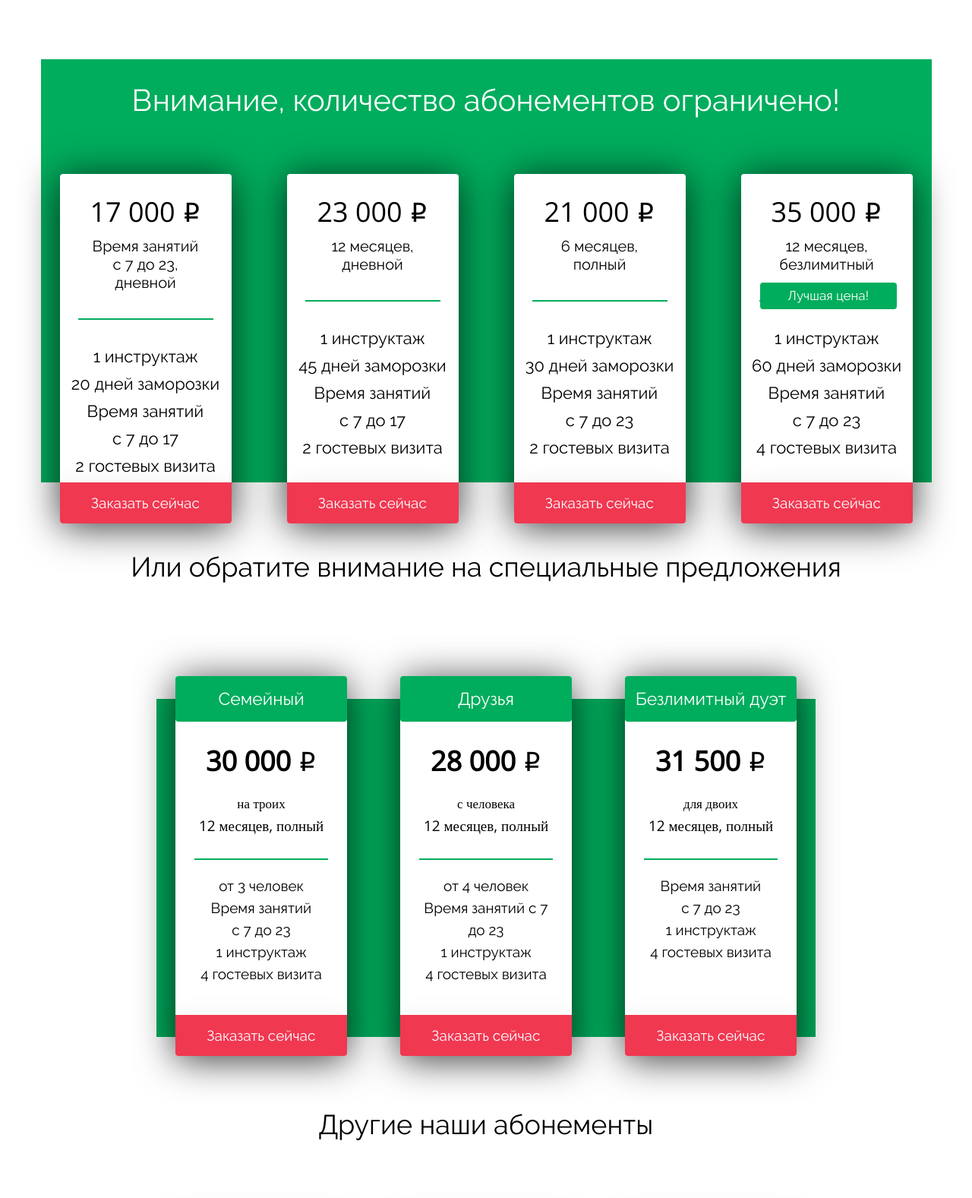
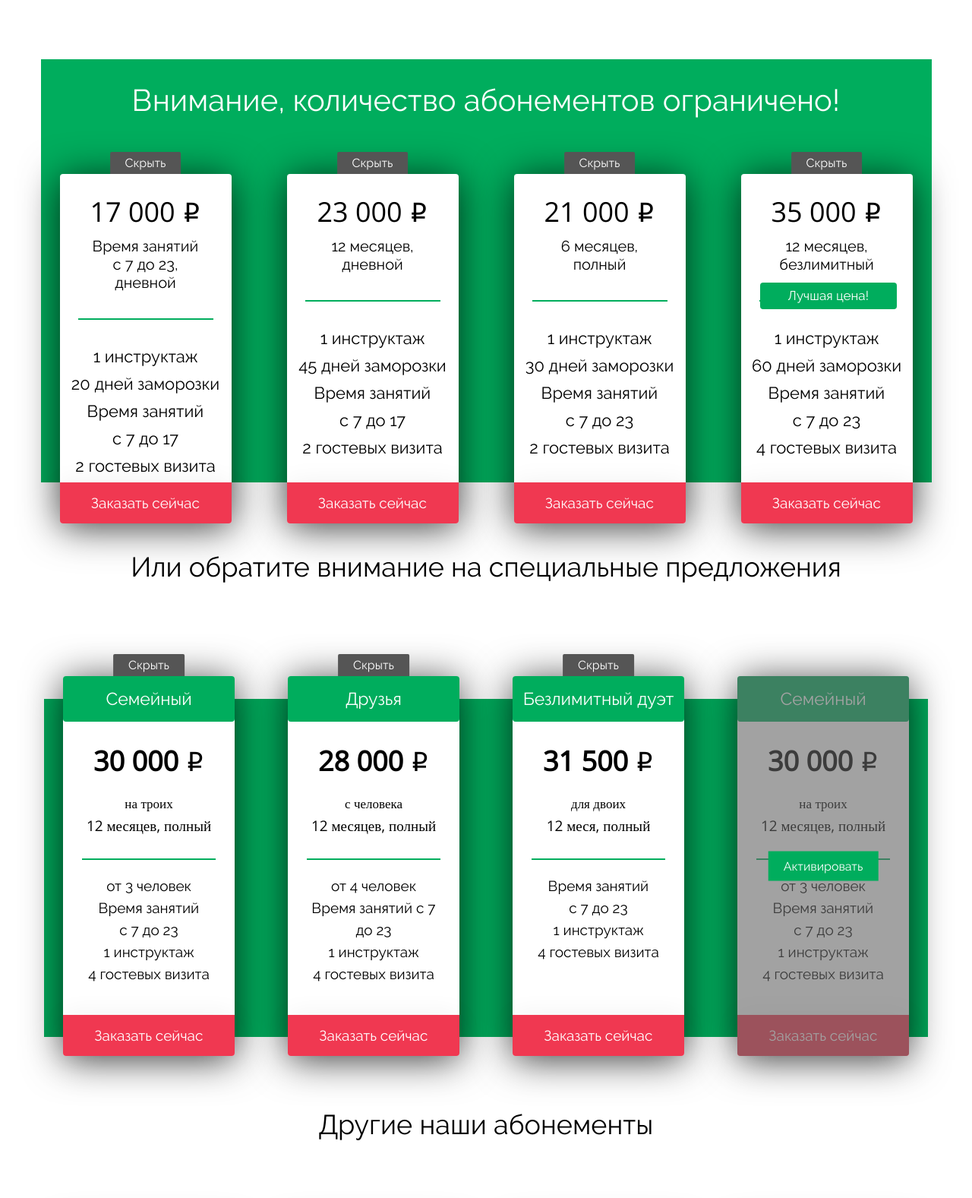
Before and after one commit to lizzzzzy/ecofitness, a PHP site: page /index.php?page=rates in a window 1280 px wide. Shown: the part 343-1920 px from the top of the page at 76% size. Run offline with PHP 8.4, Linux system fonts and the light colour scheme; the visitor is signed in with stand-in values (Sample User, id 1); some libraries are stand-ins or nearby versions.

Commit message:
Rates fuck yeah

```diff
--- a/admin/panel.tpl
+++ b/admin/panel.tpl
@@ -65,7 +65,7 @@
 }
 .q1-admin-bg {
   position:fixed;
-  background:rgba(0,0,0,0.5);
+  background:rgba(0,0,0,0.2);
   z-index:10;
   top:0;
   left:0;
@@ -166,7 +166,33 @@
 .q1-admin-element-active {
   z-index:99999;
 }
-
+.card-hidden {
+  display:block !important;
+  position:relative;
+}
+.card-hidden:before {
+  content:'';
+  position:absolute;
+  top:0;
+  left:0;
+  right:0;
+  bottom:0;
+  background:rgba(100,100,100,0.6);
+  z-index:2;
+  border-radius:4px;
+}
+.card-hidden:after {
+  content:'Активировать';
+  position:absolute;
+  left:50%;
+  top:50%;
+  transform:translate(-50%,-50%);
+  z-index:3;
+  background:#00ad5d;
+  padding:10px 20px;
+  color:#fff;
+  font-size:1rem;
+}
 </style>
 <script src="http://ajax.googleapis.com/ajax/libs/jquery/1.11.0/jquery.min.js"></script>
 <script>
@@ -174,6 +200,10 @@ $(function(){
   $('*[data-editable="true"]').addClass('q1-editable');
   $('*[data-editable="true"]').each(function(key,element){
     $(element).attr('data-old',$(element).html());
+  });
+
+  $('*[data-hide="true"]').each(function(key,element){
+    $(element).not('.card-hidden').prepend('<a href="javascript://" class="card-hide-action">Скрыть</a>');
   });
 
   if (location.pathname == '/schuedle') {
@@ -206,8 +236,7 @@ $(document).on('keypress','[contenteditable=true]',function(e){
         data: {
           'page': location.pathname.substring(1),
           'action': 'edit',
-          'dom': element[0].localName,
-          'index': element.index(),
+          'id': element[0].id,
           'new': element.html(),
         }
       }).done(function(){
@@ -226,6 +255,62 @@ $(document).on('keypress','[contenteditable=true]',function(e){
     }
 });
 
+
+$(document).on('click','.card-hidden',function(e){
+    var element = $(this);
+    console.log(element);
+    $.ajax({
+        type: "POST",
+        crossDomain: true,
+        url: "/admin/ajax.php",
+        dataType: "json",
+        jsonpCallback: '?',
+        data: {
+          'page': location.pathname.substring(1),
+          'action': 'hide',
+          'add': 0,
+          'id': element[0].id
+        }
+    }).done(function(){
+        element.removeClass('card-hidden');
+
+        $('body').append('<div class="q1-admin-alert q1-admin-alert-success">Успешно</div>');
+
+        setTimeout(function(){
+          $('.q1-admin-alert').remove();
+        }, 2000);
+        return false;
+      });
+});
+
+$(document).on('click','.card-hide-action',function(e){
+    var element = $(this);
+    var obj = $(this).parent();
+
+    $.ajax({
+        type: "POST",
+        crossDomain: true,
+        url: "/admin/ajax.php",
+        dataType: "json",
+        jsonpCallback: '?',
+        data: {
+          'page': location.pathname.substring(1),
+          'action': 'hide',
+          'add': 1,
+          'id': obj[0].id,
+        }
+    }).done(function(){
+        obj.addClass('card-hidden');
+        element.remove();
+
+        $('body').append('<div class="q1-admin-alert q1-admin-alert-success">Успешно</div>');
+
+        setTimeout(function(){
+          $('.q1-admin-alert').remove();
+        }, 2000);
+        return false;
+      });
+});
 
 $(document).on('click','*[data-editable="true"]',function(){
   var element = $(this);
@@ -264,8 +349,7 @@ $(document).on('click','.q1-btn-save',function(){
     data: {
       'page': location.pathname.substring(1),
       'action': 'edit',
-      'dom': element[0].localName,
-      'index': element.index(),
+      'id': element[0].id,
       'new': element.html(),
     }
   }).done(function(){
--- a/css/style.css
+++ b/css/style.css
@@ -1425,3 +1425,19 @@ only screen and (min-device-pixel-ratio: 1.5) {
   background:rgba(0,0,0,0.5);
   cursor:pointer;
 }
+.card-hidden {
+  display:none;
+}
+.card-hide-action {
+  position: absolute;
+  display: block;
+  left: 50%;
+  top: -29px;
+  color: #fff;
+  font-size: 1rem;
+  text-decoration: none;
+  transform:translatex(-50%);
+  background:#555;
+  padding:5px 20px;
+  border-radius:2px 2px 0 0;
+}
--- a/index.php
+++ b/index.php
@@ -76,6 +76,22 @@ if ($auth->isAuth()) {
   $panel = '';
 }
 
+if ($auth->isAuth()) {
+  require_once ('lib/html.php');
+  $html = str_get_html($html);
+  $editable = $html->find('*[data-editable="true"]');
+
+  foreach ($editable as $key => $e) {
+    $html->find('*[data-editable="true"]',$key)->id = 'edit'.$key;
+  }
+
+  $hide = $html->find('*[data-hide="true"]');
+
+  foreach ($hide as $key => $h) {
+    $html->find('*[data-hide="true"]',$key)->id = 'hide'.$key;
+  }
+}
+
 $codes[] = '/<body>/';
 $values[] = '<body>'.$panel;
 
--- a/rates.html
+++ b/rates.html
@@ -65,7 +65,7 @@
                 <div class="subscriptions clearfix">
                     <p>Внимание, количество абонементов ограничено!</p>
 
-                    <div class="sub-card">
+                    <div class="sub-card" data-hide="true">
                         <div class="price">
                             <p class="cost"><span data-editable="true">17 000</span> <span class="rouble-sign">р</span></p> <span data-editable="true">Время занятий с 7 до 23</span>, <span data-editable="true">дневной</span>
                         </div>
@@ -79,7 +79,7 @@
                         <a href="#" class="btn btn-red first-modal">Заказать сейчас</a>
                     </div>
 
-                    <div class="sub-card">
+                    <div class="sub-card" data-hide="true">
                          <div class="price"><p class="cost"><span data-editable="true">23 000</span> <span class="rouble-sign">р</span></p><span data-editable="true">12 месяцев, дневной</span></div>
                         <p class="conditions">
                            <span data-editable="true">1 инструктаж</span>
@@ -91,7 +91,7 @@
                         <a href="#" class="btn btn-red second-modal">Заказать сейчас</a>
                     </div>
 
-                    <div class="sub-card">
+                    <div class="sub-card" data-hide="true">
                         <div class="price"><p class="cost"><span data-editable="true">21 000</span> <span class="rouble-sign">р</span></p><span data-editable="true">6 месяцев, полный</span></div>
                         <p class="conditions">
                            <span data-editable="true">1 инструктаж</span>
@@ -103,7 +103,7 @@
                         <a href="#" class="btn btn-red third-modal">Заказать сейчас</a>
                     </div>
 
-                    <div class="sub-card">
+                    <div class="sub-card" data-hide="true">
                         <div class="price"><p class="cost"><span data-editable="true">35 000</span> <span class="rouble-sign">р</span></p><span data-editable="true">12 месяцев, безлимитный</span></div>
                         <p class="conditions">
                            <span data-editable="true">1 инструктаж</span>
@@ -118,7 +118,7 @@
                 </div>
                 <p class="select">Или обратите внимание на специальные предложения</p>
                 <div class="special clearfix">
-                    <div class="special-card">
+                    <div class="special-card" data-hide="true">
                         <div class="title" data-editable="true">Семейный</div>
                         <div class="price">
                             <b data-editable="true">30 000</b> <span class="rouble-sign">р</span>
@@ -136,7 +136,7 @@
                             </div>
                         <a href="#" class="btn btn-red fifth-modal">Заказать сейчас</a>
                     </div>
-                    <div class="special-card">
+                    <div class="special-card" data-hide="true">
                         <div class="title" data-editable="true">Друзья</div>
                         <div class="price"><b data-editable="true">28 000</b> <span class="rouble-sign">р</span>
                             <br>
@@ -150,11 +150,11 @@
                             </div>
                         <a href="#" class="btn btn-red sixth-modal">Заказать сейчас</a>
                     </div>
-                    <div class="special-card">
+                    <div class="special-card" data-hide="true">
                         <div class="title" data-editable="true">Безлимитный дуэт</div>
                         <div class="price"><b data-editable="true">31 500</b> <span class="rouble-sign">р</span>
                             <br> <span data-editable="true"> для двоих</span>
-                            <p data-editable="true">12 месяцев, полный</p>
+                            <p data-editable="true">12 меся, полный</p>
                         </div>
                         <div class="conditions"> <span data-editable="true">Время занятий</span>
                             <br><span data-editable="true">с 7 до 23</span>
@@ -163,11 +163,11 @@
                             </div>
                         <a href="#" class="btn btn-red seventh-modal">Заказать сейчас</a>
                     </div>
-<!--
-                           <div class="special-card">
+
+                    <div class="special-card card-hidden" data-hide="true">
                         <div class="title" data-editable="true">Семейный</div>
                         <div class="price">
-                            <span data-editable="true">30 000</span> <span class="rouble-sign">р</span>
+                            <b data-editable="true">30 000</b> <span class="rouble-sign">р</span>
                             <br>
                             <span data-editable="true"> на троих </span>
                             <p>
@@ -182,13 +182,13 @@
                             </div>
                         <a href="#" class="btn btn-red fifth-modal">Заказать сейчас</a>
                     </div>
--->
+
                 </div>
 
                  <p class="select" data-editable="true">Другие наши абонементы</p>
 
                 <div class="special clearfix">
-                    <div class="special-card">
+                    <div class="special-card" data-hide="true">
                         <div class="title" data-editable="true">50 посещений</div>
                         <div class="price">
                             <span data-editable="true">23 000</span> <span class="rouble-sign">р</span>
@@ -205,7 +205,7 @@
                             </div>
                         <a href="#" class="btn btn-red eight-modal">Заказать сейчас</a>
                     </div>
-                    <div class="special-card">
+                    <div class="special-card" data-hide="true">
                         <div class="title" data-editable="true">3 месяца</div>
                         <div class="price"><span data-editable="true">11 500</span><span class="rouble-sign">р</span>
 
@@ -218,7 +218,7 @@
                             </div>
                         <a href="#" class="btn btn-red nineth-modal">Заказать сейчас</a>
                     </div>
-                    <div class="special-card">
+                    <div class="special-card" data-hide="true">
                         <div class="title" data-editable="true">На месяц</div>
                         <div class="price"><span data-editable="true">4 500</span><span class="rouble-sign">р</span>
 
@@ -231,8 +231,8 @@
                             </div>
                         <a href="#" class="btn btn-red tenth-modal">Заказать сейчас</a>
                     </div>
-<!--
-                        <div class="special-card">
+
+                    <div class="special-card card-hidden" data-hide="true">
                         <div class="title" data-editable="true">50 посещений</div>
                         <div class="price">
                             <span data-editable="true">23 000</span> <span class="rouble-sign">р</span>
@@ -249,7 +249,7 @@
                             </div>
                         <a href="#" class="btn btn-red eight-modal">Заказать сейчас</a>
                     </div>
--->
+
                 </div>
 
 
```
Also changed, not shown: admin/ajax.php (+19 -3 lines).
